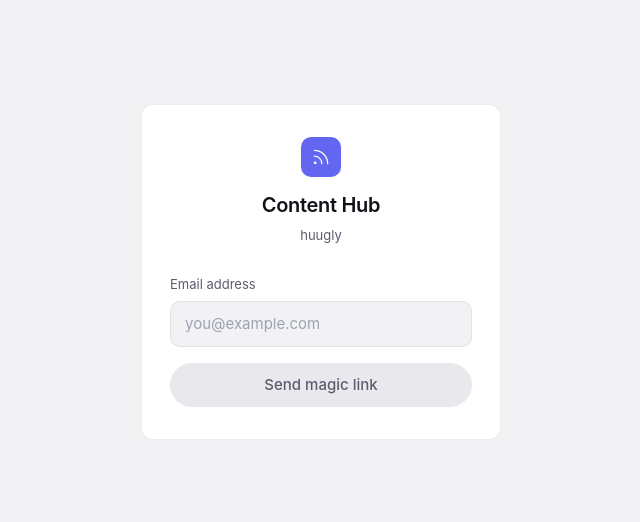
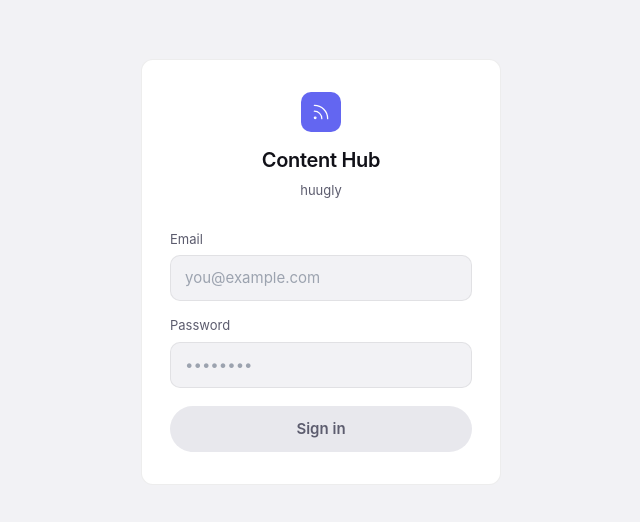
Before and after one commit to huugly/content-hub, a Next.js app: page /login in a window 1280 px wide. Shown: the part 128-650 px from the top of the page, without its empty margins (319-959 px from the left). Built offline with nearby package versions, Linux system fonts and the light colour scheme.

Commit message:
feat: replace magic link with email/password login

```diff
--- a/app/login/actions.ts
+++ b/app/login/actions.ts
@@ -3,32 +3,20 @@
 import { createClient } from '@/lib/supabase/server'
 import { redirect } from 'next/navigation'
 
-export async function sendMagicLink(email: string) {
+export async function signInWithPassword(email: string, password: string) {
   const ownerEmail = process.env.OWNER_EMAIL
-
-  // Silently reject non-owner emails — same response as success
   if (ownerEmail && email !== ownerEmail) {
-    return { success: true }
+    return { error: 'Invalid credentials' }
   }
 
   const supabase = await createClient()
-  const appUrl = process.env.NEXT_PUBLIC_APP_URL || 'http://localhost:3000'
-
-  const { error } = await supabase.auth.signInWithOtp({
-    email,
-    options: {
-      emailRedirectTo: `${appUrl}/auth/callback`,
-      shouldCreateUser: false, // no sign-up — only existing users
-    },
-  })
+  const { error } = await supabase.auth.signInWithPassword({ email, password })
 
   if (error) {
-    // Don't leak error details — log server-side only
-    console.error('[auth] magic link error:', error.message)
-    return { success: true } // same response regardless
+    return { error: 'Invalid email or password' }
   }
 
-  return { success: true }
+  redirect('/watchlist')
 }
 
 export async function signOut() {
--- a/app/login/page.tsx
+++ b/app/login/page.tsx
@@ -1,21 +1,36 @@
 'use client'
 
 import { useState } from 'react'
-import { sendMagicLink } from './actions'
+import { signInWithPassword } from './actions'
 
 export default function LoginPage() {
-  const ownerEmail = process.env.NEXT_PUBLIC_OWNER_EMAIL_HINT ?? ''
-  const [email, setEmail] = useState(ownerEmail)
-  const [sent, setSent] = useState(false)
+  const [email, setEmail] = useState('')
+  const [password, setPassword] = useState('')
   const [loading, setLoading] = useState(false)
+  const [error, setError] = useState<string | null>(null)
 
   async function handleSubmit(e: React.FormEvent) {
     e.preventDefault()
-    if (!email.trim()) return
+    if (!email.trim() || !password) return
     setLoading(true)
-    await sendMagicLink(email.trim())
-    setSent(true)
+    setError(null)
+    const result = await signInWithPassword(email.trim(), password)
+    if (result?.error) {
+      setError(result.error)
       setLoading(false)
+    }
+  }
+
+  const inputStyle = {
+    width: '100%',
+    backgroundColor: 'var(--bg-secondary)',
+    border: '1px solid var(--border)',
+    borderRadius: '10px',
+    padding: '10px 14px',
+    fontSize: '15px',
+    color: 'var(--text-primary)',
+    outline: 'none',
+    transition: 'border-color 200ms ease',
   }
 
   return (
@@ -39,7 +54,7 @@ export default function LoginPage() {
           padding: '32px 28px',
         }}
       >
-        {/* Logo / wordmark */}
+        {/* Logo */}
         <div style={{ marginBottom: '28px', textAlign: 'center' }}>
           <div
             style={{
@@ -53,55 +68,24 @@ export default function LoginPage() {
               marginBottom: '12px',
             }}
           >
-            <svg
-              width="20"
-              height="20"
-              viewBox="0 0 24 24"
-              fill="none"
-              stroke="white"
-              strokeWidth="1.5"
-              strokeLinecap="round"
-              strokeLinejoin="round"
-            >
+            <svg width="20" height="20" viewBox="0 0 24 24" fill="none" stroke="white" strokeWidth="1.5" strokeLinecap="round" strokeLinejoin="round">
               <path d="M4 11a9 9 0 0 1 9 9" />
               <path d="M4 4a16 16 0 0 1 16 16" />
               <circle cx="5" cy="19" r="1" />
             </svg>
           </div>
-          <div
-            style={{
-              fontSize: '20px',
-              fontWeight: 600,
-              letterSpacing: '-0.3px',
-              color: 'var(--text-primary)',
-            }}
-          >
+          <div style={{ fontSize: '20px', fontWeight: 600, letterSpacing: '-0.3px', color: 'var(--text-primary)' }}>
             Content Hub
           </div>
-          <div
-            style={{
-              fontSize: '13px',
-              color: 'var(--text-secondary)',
-              marginTop: '4px',
-            }}
-          >
+          <div style={{ fontSize: '13px', color: 'var(--text-secondary)', marginTop: '4px' }}>
             huugly
           </div>
         </div>
 
-        {!sent ? (
-          <form onSubmit={handleSubmit}>
-            <div style={{ marginBottom: '16px' }}>
-              <label
-                htmlFor="email"
-                style={{
-                  display: 'block',
-                  fontSize: '13px',
-                  color: 'var(--text-secondary)',
-                  marginBottom: '6px',
-                }}
-              >
-                Email address
+        <form onSubmit={handleSubmit} style={{ display: 'flex', flexDirection: 'column', gap: '14px' }}>
+          <div>
+            <label htmlFor="email" style={{ display: 'block', fontSize: '13px', color: 'var(--text-secondary)', marginBottom: '6px' }}>
+              Email
             </label>
             <input
               id="email"
@@ -111,107 +95,55 @@ export default function LoginPage() {
               placeholder="you@example.com"
               required
               autoComplete="email"
-                style={{
-                  width: '100%',
-                  backgroundColor: 'var(--bg-secondary)',
-                  border: '1px solid var(--border)',
-                  borderRadius: '10px',
-                  padding: '10px 14px',
-                  fontSize: '15px',
-                  color: 'var(--text-primary)',
-                  outline: 'none',
-                  transition: 'border-color 200ms ease',
-                }}
-                onFocus={(e) => {
-                  e.target.style.borderColor = 'var(--accent)'
-                }}
-                onBlur={(e) => {
-                  e.target.style.borderColor = 'var(--border)'
-                }}
+              style={inputStyle}
+              onFocus={(e) => { e.target.style.borderColor = 'var(--accent)' }}
+              onBlur={(e) => { e.target.style.borderColor = 'var(--border)' }}
             />
           </div>
 
+          <div>
+            <label htmlFor="password" style={{ display: 'block', fontSize: '13px', color: 'var(--text-secondary)', marginBottom: '6px' }}>
+              Password
+            </label>
+            <input
+              id="password"
+              type="password"
+              value={password}
+              onChange={(e) => setPassword(e.target.value)}
+              placeholder="••••••••"
+              required
+              autoComplete="current-password"
+              style={inputStyle}
+              onFocus={(e) => { e.target.style.borderColor = 'var(--accent)' }}
+              onBlur={(e) => { e.target.style.borderColor = 'var(--border)' }}
+            />
+          </div>
+
+          {error && (
+            <p style={{ fontSize: '13px', color: 'var(--destructive)', margin: 0 }}>{error}</p>
+          )}
+
           <button
             type="submit"
-              disabled={loading || !email.trim()}
+            disabled={loading || !email.trim() || !password}
             style={{
               width: '100%',
-                backgroundColor: loading || !email.trim() ? 'var(--bg-tertiary)' : 'var(--accent)',
-                color: loading || !email.trim() ? 'var(--text-secondary)' : 'white',
+              background: loading || !email.trim() || !password
+                ? 'var(--bg-tertiary)'
+                : 'linear-gradient(135deg, var(--accent) 0%, #8b5cf6 100%)',
+              color: loading || !email.trim() || !password ? 'var(--text-secondary)' : 'white',
               border: 'none',
               borderRadius: '980px',
-                padding: '10px 20px',
+              padding: '11px 20px',
               fontSize: '15px',
-                fontWeight: 500,
-                cursor: loading || !email.trim() ? 'not-allowed' : 'pointer',
-                transition: 'background-color 200ms ease',
+              fontWeight: 600,
+              cursor: loading || !email.trim() || !password ? 'not-allowed' : 'pointer',
+              marginTop: '4px',
             }}
           >
-              {loading ? 'Sending…' : 'Send magic link'}
+            {loading ? 'Signing in…' : 'Sign in'}
           </button>
         </form>
-        ) : (
-          <div style={{ textAlign: 'center' }}>
-            <div
-              style={{
-                width: '40px',
-                height: '40px',
-                borderRadius: '50%',
-                backgroundColor: 'rgba(52, 199, 89, 0.12)',
-                display: 'flex',
-                alignItems: 'center',
-                justifyContent: 'center',
-                margin: '0 auto 16px',
-              }}
-            >
-              <svg
-                width="20"
-                height="20"
-                viewBox="0 0 24 24"
-                fill="none"
-                stroke="var(--success)"
-                strokeWidth="1.5"
-                strokeLinecap="round"
-                strokeLinejoin="round"
-              >
-                <polyline points="20 6 9 17 4 12" />
-              </svg>
-            </div>
-            <div
-              style={{
-                fontSize: '15px',
-                fontWeight: 600,
-                color: 'var(--text-primary)',
-                marginBottom: '8px',
-              }}
-            >
-              Check your email
-            </div>
-            <div
-              style={{
-                fontSize: '13px',
-                color: 'var(--text-secondary)',
-                lineHeight: '1.6',
-              }}
-            >
-              We sent a magic link to <strong>{email}</strong>. Click it to sign in.
-            </div>
-            <button
-              onClick={() => setSent(false)}
-              style={{
-                marginTop: '20px',
-                backgroundColor: 'transparent',
-                border: 'none',
-                color: 'var(--accent)',
-                fontSize: '13px',
-                cursor: 'pointer',
-                padding: '4px 8px',
-              }}
-            >
-              Use a different email
-            </button>
-          </div>
-        )}
       </div>
     </div>
   )
```
Lines whose indentation alone changed are shown as unchanged.
